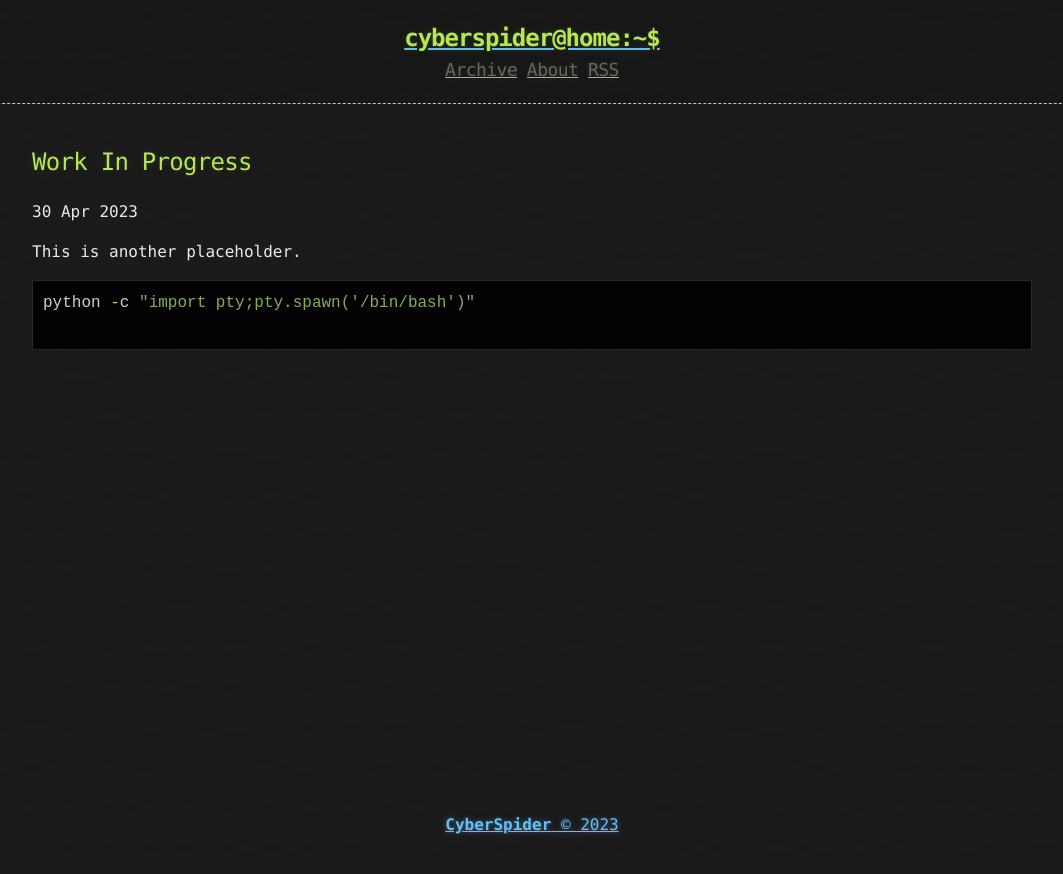
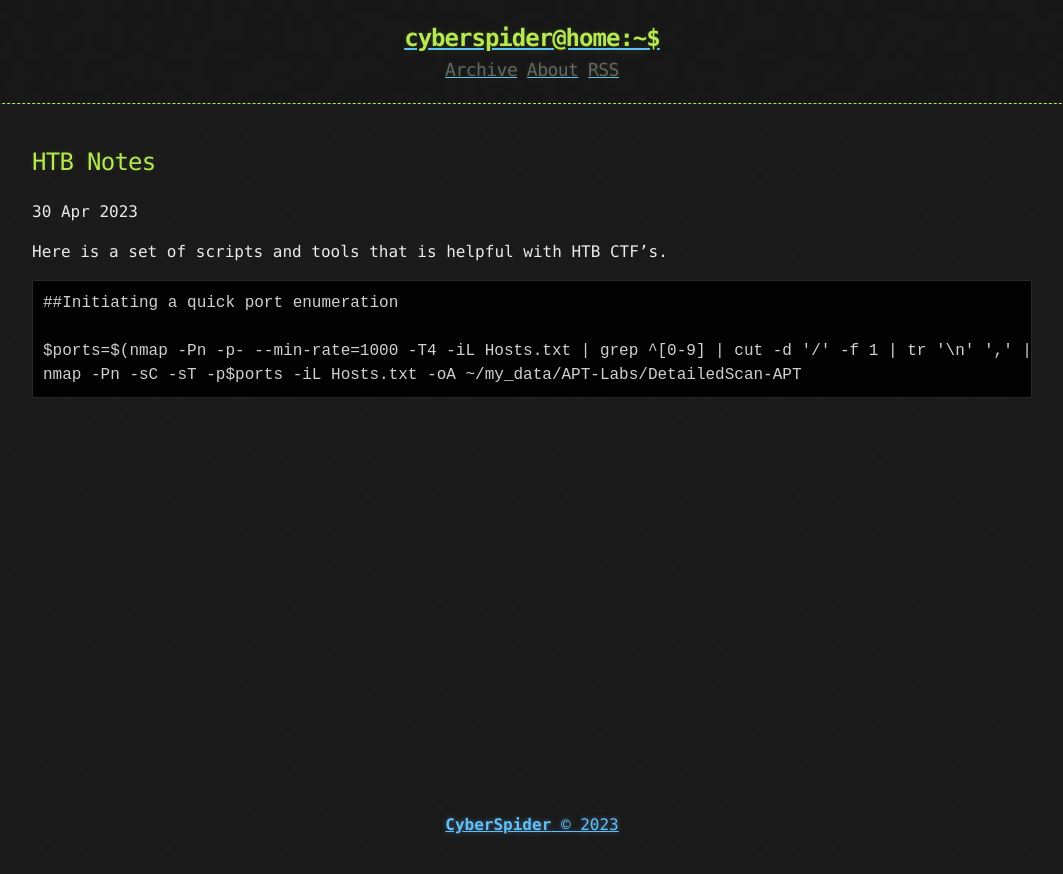
Before and after one commit to EvilEnigma/evilenigma.github.io, a Jekyll site: the page built from _posts/2023-04-30-Second Post.md, in a window 1280 px wide. Shown: the top 874 px of the page, without its empty margins (108-1171 px from the left). Built offline with Jekyll 4.4.1, drawn with Linux system fonts in a browser that asks for light colours.

Commit message:
Update 2023-04-30-Second Post.md

````diff
--- a/_posts/2023-04-30-Second Post.md
+++ b/_posts/2023-04-30-Second Post.md
@@ -1,10 +1,12 @@
 ---
-title: Work In Progress
+title: HTB Notes
 published: true
 ---
-This is another placeholder.
-
-```python
-python -c "import pty;pty.spawn('/bin/bash')"
+Here is a set of scripts and tools that is helpful with HTB CTF's.
 
 ```
+##Initiating a quick port enumeration
+
+$ports=$(nmap -Pn -p- --min-rate=1000 -T4 -iL Hosts.txt | grep ^[0-9] | cut -d '/' -f 1 | tr '\n' ',' | sed s/,$//)
+nmap -Pn -sC -sT -p$ports -iL Hosts.txt -oA ~/my_data/APT-Labs/DetailedScan-APT
+```
````
